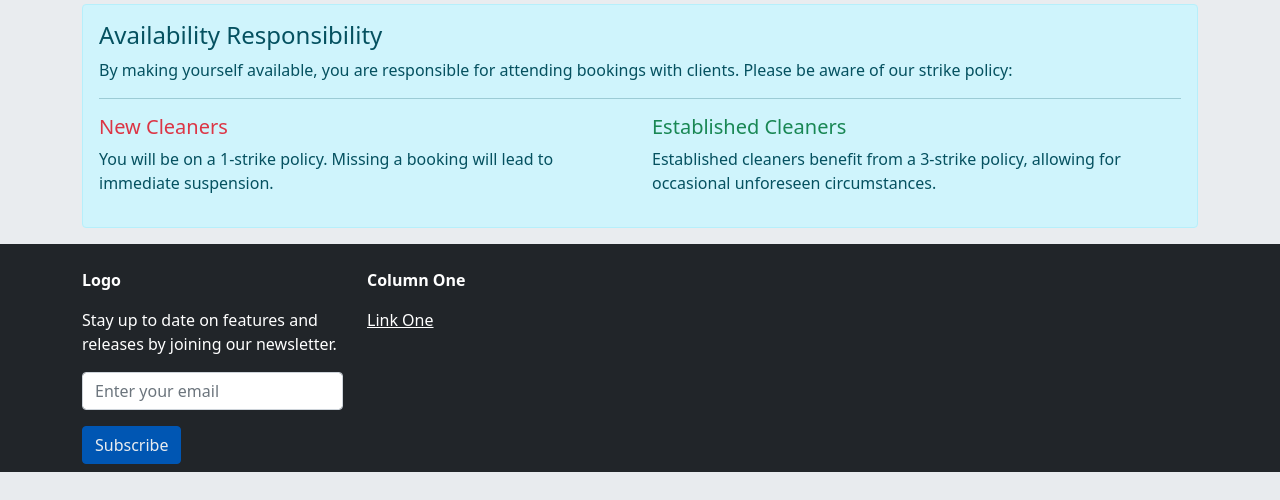
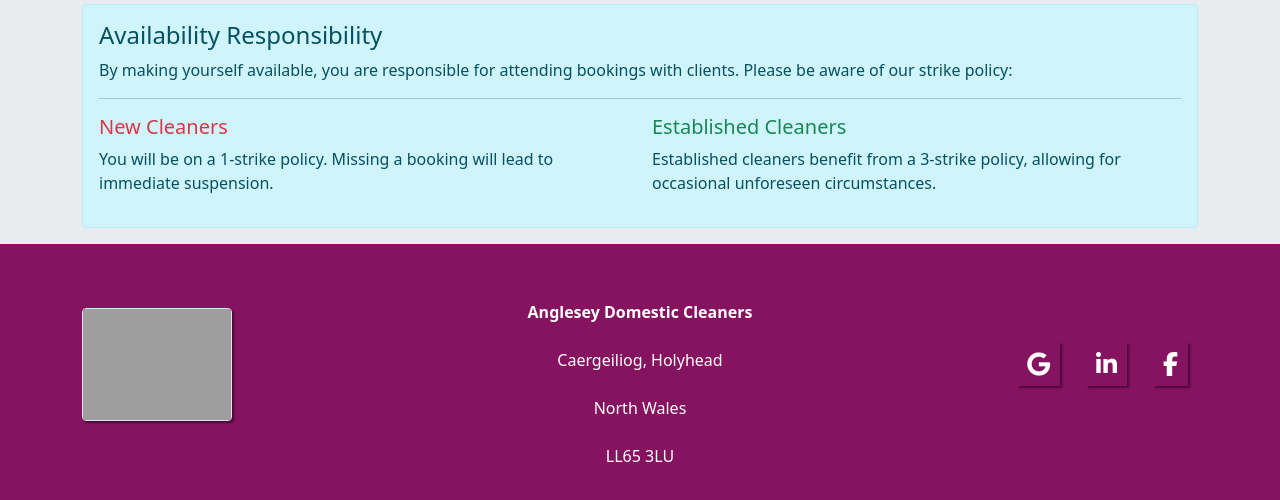
Before and after one commit to JesseRoss001/Anglesey-Cleaners, a Django app: page /bookings/dashboard/ in a window 1280 px wide. Shown: the part 659-1159 px from the top of the page. Before the commit the page ends 1131 px from the top, so only its background shows below. Run offline with Django 5.2, Linux system fonts and the light colour scheme; the visitor is signed in with stand-in values (Sample User, id 1); data comes from the database, SQL or seed files in the repository; data that the repository does not hold is empty; some libraries are stand-ins or nearby versions; grey boxes are pictures that could not be loaded.

Commit message:
footer done

```diff
--- a/cleaning_agency/users/templates/users/base.html
+++ b/cleaning_agency/users/templates/users/base.html
@@ -67,25 +67,45 @@
       color: var(--primary-color);
     }
 
-    /* More styles... */
-
-    /* Style the footer */
     footer {
-      background-color: var(--primary-color);
-      color: var(--secondary-color);
-      width:100vw;
+  background-color: #861360; /* Magenta color */
+  color: white;
 }
 
-    /* Hover effects for links in the footer */
 footer a {
-      color: var(--secondary-color);
-      transition: color 0.3s ease-in-out;
+  color: white;
+  margin: 0 10px;
+  font-size: 24px; /* Adjust size as needed */
 }
 
 footer a:hover {
-      color: var(--accent-color);
+  color: #f8f9fa;
+}
+
+footer .logo {
+  box-shadow: 2px 2px 2px rgb(75, 8, 62);
+}
+
+footer address {
+  white-space: pre-line; /* Ensures formatting of address */
+  text-align: center;
+}
+
+.footer-i {padding:10px;
+  box-shadow: 2px 2px 2px rgb(75, 8, 62);}
+
+/* Responsive design for footer */
+@media (max-width: 992px) {
+  footer .row > div {
+    margin-bottom: 15px;
+  }
+
+  footer .row {
+    flex-direction: column;
+  }
 }
   </style>
+
 </head>
 <body>
   <!-- Navbar -->
@@ -149,41 +169,34 @@
   {% endblock content %}
 
 <!-- Footer -->
-  <footer class="bg-dark text-white pt-4 pb-2 " >
-
-    <div class="container">
+<footer class="footer mt-auto py-3  text-center text-lg-start ">
+  <div class="container mb-3">
     <div class="row">
-        <div class="col-md-3">
-          <p><strong>Logo</strong></p>
-          <p>Stay up to date on features and releases by joining our newsletter.</p>
-          <!-- Newsletter Form -->
-          <form>
-            <div class="mb-3">
-              <input type="email" class="form-control" placeholder="Enter your email">
+      <div class="col-lg-4 d-flex align-items-center justify-content-lg-start justify-content-center mb-3 mb-lg-0">
+        <img src="https://res.cloudinary.com/dcyczegvo/image/upload/v1713191686/2024-03-12_brauck.webp" alt="Anglesey Domestic Cleaners Logo" class="logo border rounded" style="max-width: 150px;">
       </div>
-            <button type="submit" class="btn btn-primary">Subscribe</button>
-          </form>
+      <div class="col-lg-4 d-flex flex-column align-items-center justify-content-center">
+        <address class="mb-0 m-3">
+          <strong>Anglesey Domestic Cleaners</strong><br>
+          Caergeiliog, Holyhead<br>
+          North Wales<br>
+          LL65 3LU
+        </address>
       </div>
-        <!-- Footer Links -->
-        <div class="col-md-3">
-          <p><strong>Column One</strong></p>
-          <ul class="list-unstyled">
-            <li><a href="#" class="text-white">Link One</a></li>
-            <!-- Add more links as needed -->
-          </ul>
-        </div>
-        <!-- More Footer Columns -->
-        <!-- ... -->
+      <div class="col-lg-4 d-flex align-items-center justify-content-lg-end justify-content-center">
+        <a href="https://maps.app.goo.gl/qTEeV75J2GVExVoJA" aria-label="Google Business" target="_blank"><i  class="fab fa-google footer-i"></i></a>
+        <a href="https://www.linkedin.com/company/anglesey-domestic-cleaners/" class="ms-3" aria-label="LinkedIn" target="_blank"><i class="fab fa-linkedin-in footer-i "></i></a>
+        <a href="https://www.facebook.com/AngleseyDomesticCleaners" class="ms-3" aria-label="Facebook" target="_blank"><i class="fab fa-facebook-f footer-i"></i></a>
       </div>
     </div>
-
+  </div>
 </footer>
   <!-- jQuery (necessary for Bootstrap's JavaScript plugins and FullCalendar) -->
   <script src="https://code.jquery.com/jquery-3.6.0.min.js"></script>
 
   <!-- Bootstrap Bundle with Popper -->
   <script src="https://cdn.jsdelivr.net/npm/bootstrap@5.1.3/dist/js/bootstrap.bundle.min.js"></script>
-
+  <script src="https://kit.fontawesome.com/48bcbf2c30.js" crossorigin="anonymous"></script>
 
 </body>
 </html>
```
Lines whose indentation alone changed are shown as unchanged.
